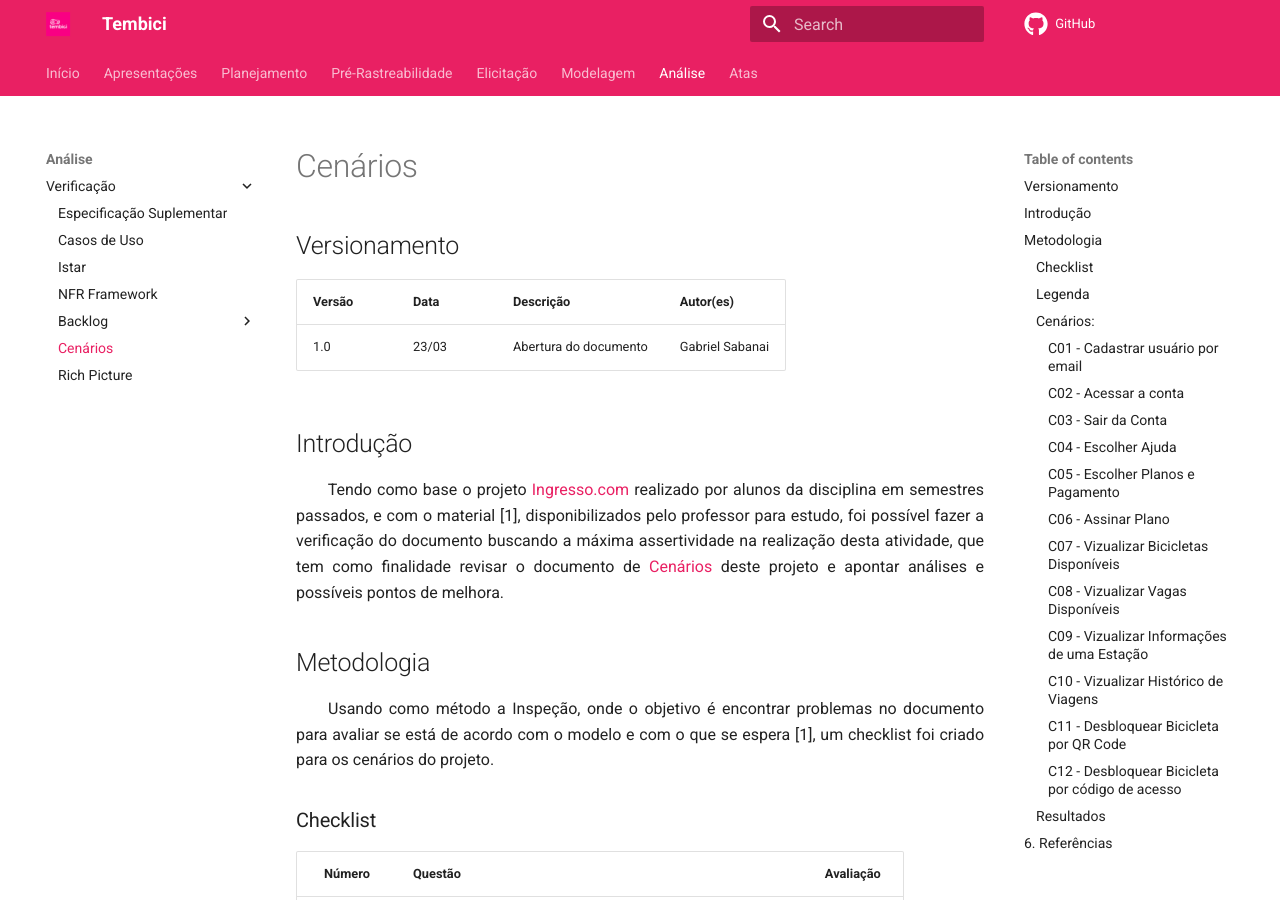
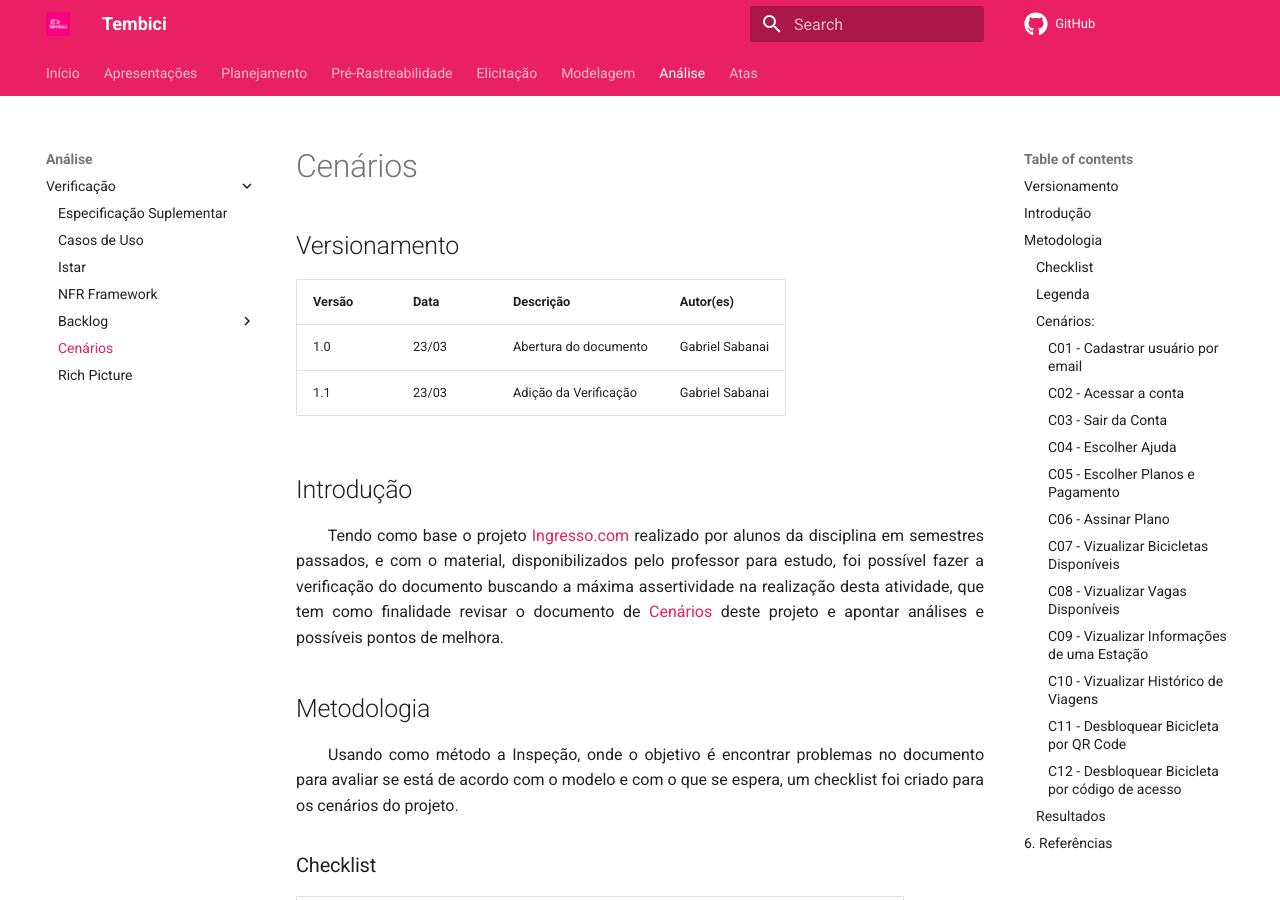
Before and after one commit to Requisitos-de-Software/2021.2-Tembici, an MkDocs documentation site: the page built from docs/analise/verificacao/cenarios.md, in a window 1280 px wide and 900 px high. Built offline with MkDocs 1.6.1 and Material for MkDocs 9.7.7, drawn with Linux system fonts in a browser that asks for light colours; comment, search, counter and statistics services are not loaded; some of the changed text lies outside the part shown.

Commit message:
fix errors

```diff
--- a/docs/analise/verificacao/cenarios.md
+++ b/docs/analise/verificacao/cenarios.md
@@ -3,13 +3,14 @@
 | Versão | Data  | Descrição                         | Autor(es)    |
 | ------ | ----- | --------------------------------- | ------------ |
 | 1.0    | 23/03 | Abertura do documento             | Gabriel Sabanai |
+| 1.1    | 23/03 | Adição da Verificação | Gabriel Sabanai |
 
 ## Introdução
 
-<p style="text-align: justify">&emsp;&emsp;Tendo como base o projeto <a href="https://requisitos-de-software.github.io/2021.1-Ingresso.com/verificacao/casos_de_uso/">Ingresso.com</a> realizado por alunos da disciplina em semestres passados, e com o material [1], disponibilizados pelo professor para estudo, foi possível fazer a verificação do documento buscando a máxima assertividade na realização desta atividade, que tem como finalidade revisar o documento de <a href="https://requisitos-de-software.github.io/2021.2-Tembici/modelagem/casos_de_uso/">Cenários</a> deste projeto e apontar análises e possíveis pontos de melhora.</p>
+<p style="text-align: justify">&emsp;&emsp;Tendo como base o projeto <a href="https://requisitos-de-software.github.io/2021.1-Ingresso.com/verificacao/casos_de_uso/">Ingresso.com</a> realizado por alunos da disciplina em semestres passados, e com o material, disponibilizados pelo professor para estudo, foi possível fazer a verificação do documento buscando a máxima assertividade na realização desta atividade, que tem como finalidade revisar o documento de <a href="https://requisitos-de-software.github.io/2021.2-Tembici/modelagem/casos_de_uso/">Cenários</a> deste projeto e apontar análises e possíveis pontos de melhora.</p>
 
 ## Metodologia
-<p style="text-align: justify">&emsp;&emsp;Usando como método a Inspeção, onde o objetivo é encontrar problemas no documento para avaliar se está de acordo com o modelo e com o que se espera [1], um checklist foi criado para os cenários do projeto.</p>
+<p style="text-align: justify">&emsp;&emsp;Usando como método a Inspeção, onde o objetivo é encontrar problemas no documento para avaliar se está de acordo com o modelo e com o que se espera, um checklist foi criado para os cenários do projeto.</p>
 
 ### Checklist
 
@@ -200,4 +201,4 @@ Dessa forma, podemos percebe-se que a questão número 5 foi a que teve maior po
 
 
 ## 6. Referências
-<p style="text-align: justify;">[1] Modelagem Cenários. <b>Documento de cenários da Wiki.</b><a href="https://requisitos-de-software.github.io/2021.2-Tembici/modelagem/cenarios/" target="_blank"> Cenários</a></p>
+<p style="text-align: justify;"> Modelagem Cenários. <b>Documento de cenários da Wiki.</b><a href="https://requisitos-de-software.github.io/2021.2-Tembici/modelagem/cenarios/" target="_blank"> Cenários</a></p>
```
